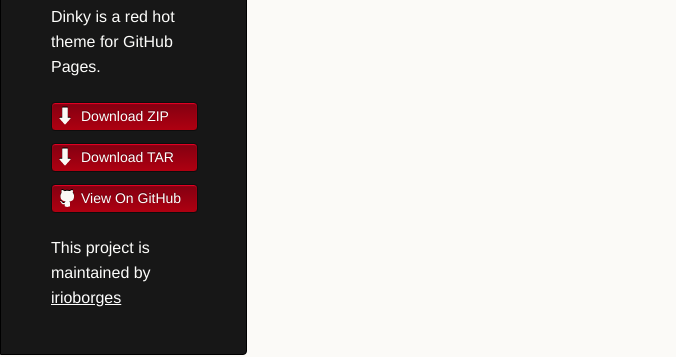
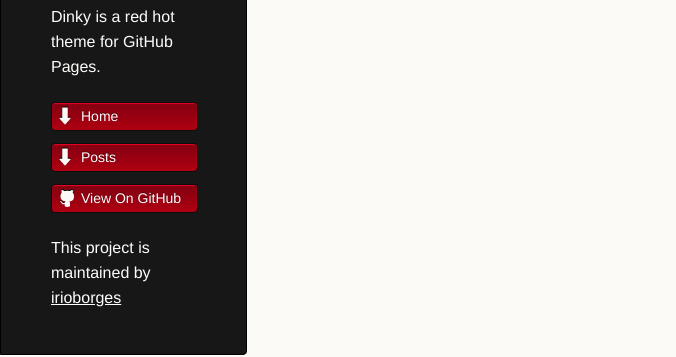
Before and after one commit to irioborges/irioborges, a Jekyll site: the page built from another-page.md, in a window 1280 px wide. Shown: the part 164-521 px from the top of the page, without its empty margins (0-676 px from the left). Built offline with Jekyll 4.4.1, drawn with Linux system fonts in a browser that asks for light colours; our own code applies the rules of GitHub Pages for plain Markdown files.

Commit message:
Segundo commit

```diff
--- a/_layouts/default.html
+++ b/_layouts/default.html
@@ -20,8 +20,8 @@
 
         <ul>
           {% if site.show_downloads %}
-            <li class="download"><a class="buttons" href="{{ site.github.zip_url }}">Download ZIP</a></li>
-            <li class="download"><a class="buttons" href="{{ site.github.tar_url }}">Download TAR</a></li>
+            <li class="download"><a class="buttons" href="{{ site.github.zip_url }}">Home</a></li>
+            <li class="download"><a class="buttons" href="{{ site.github.tar_url }}">Posts</a></li>
           {% endif %}
           <li><a class="buttons github" href="{{ site.github.repository_url }}">View On GitHub</a></li>
         </ul>
```
Also changed, not shown: index.md (+4 -0 lines).
